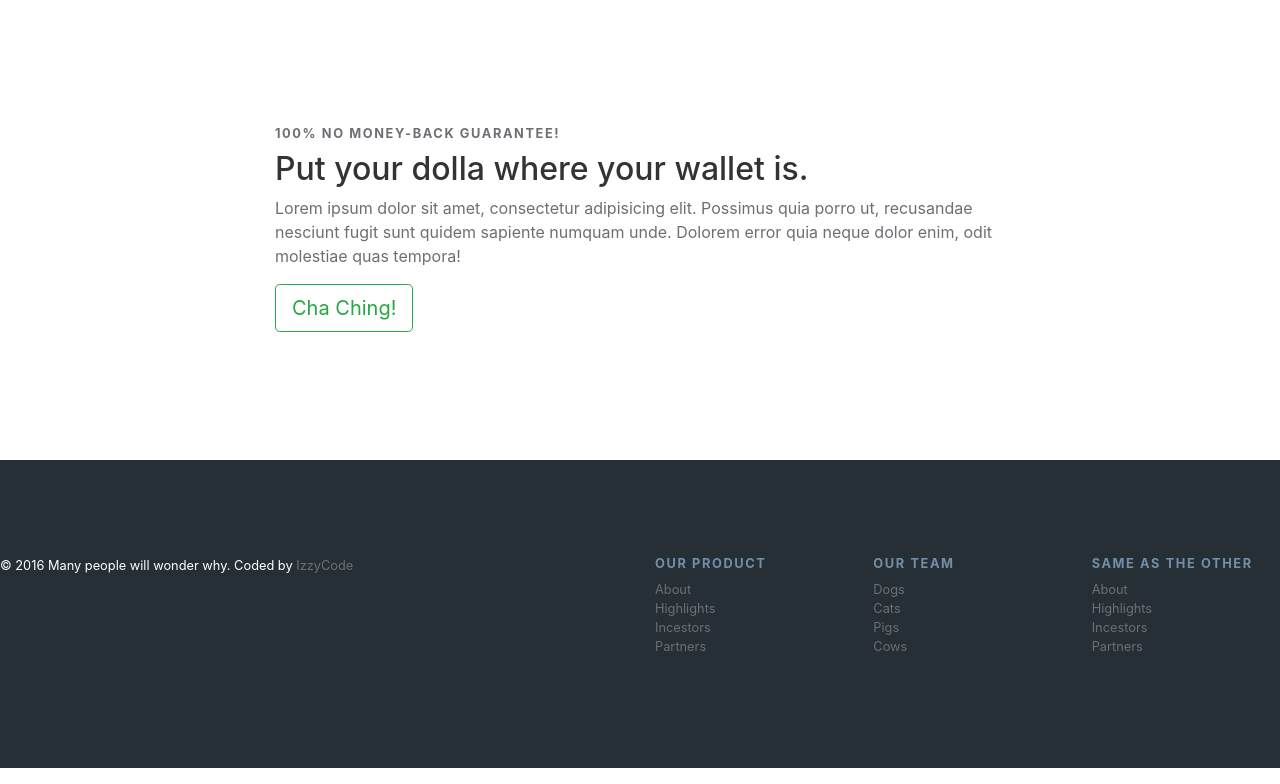
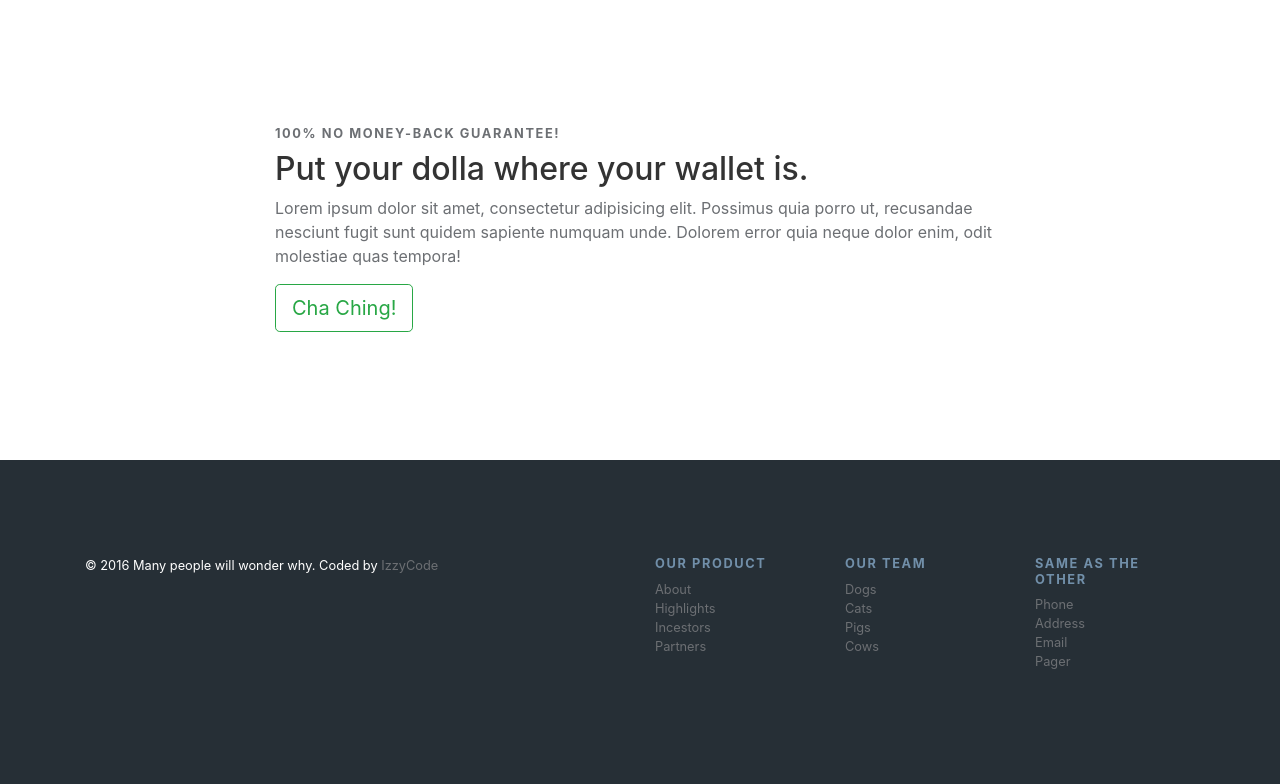
Before and after one commit to izzycode/Training, a plain HTML site: page StartupLandingPage/startup.html in a window 1280 px wide. Shown: the part 5214-5998 px from the top of the page. Drawn offline with nearby package versions, Linux system fonts and the light colour scheme.

Commit message:
StartupLandingPage: Fix mistake tag in line 198 of startup.html

```diff
--- a/StartupLandingPage/startup.html
+++ b/StartupLandingPage/startup.html
@@ -195,7 +195,7 @@
   </section>
 
   <footer id="main-footer">
-    <container>
+    <div class="container">
       <div class="row">
         <div class="col-md-6">
           &copy; 2016 Many people will wonder why.
@@ -222,14 +222,14 @@
         <div class="col-md-2">
           <h6>Same as the other</h6>
           <ul class="list-unstyled">
-            <li><a href="">About</a></li>
-            <li><a href="">Highlights</a></li>
-            <li><a href="">Incestors</a></li>
-            <li><a href="">Partners</a></li>
+            <li><a href="">Phone</a></li>
+            <li><a href="">Address</a></li>
+            <li><a href="">Email</a></li>
+            <li><a href="">Pager</a></li>
           </ul>
         </div>
       </div>
-    </container>
+    </div>
   </footer>
 
   <!-- JQuery always first THEN Bootstrap -->
```
